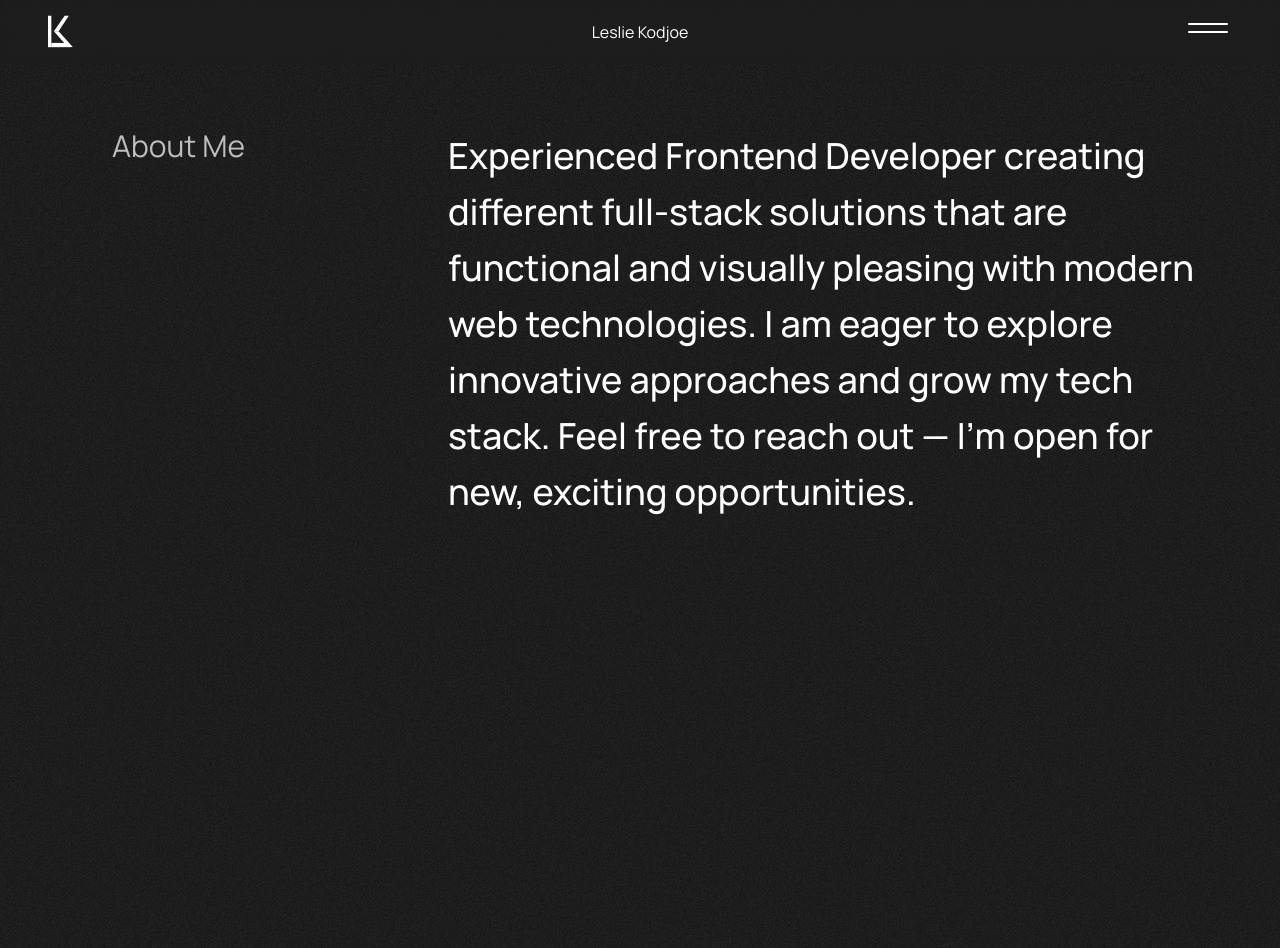
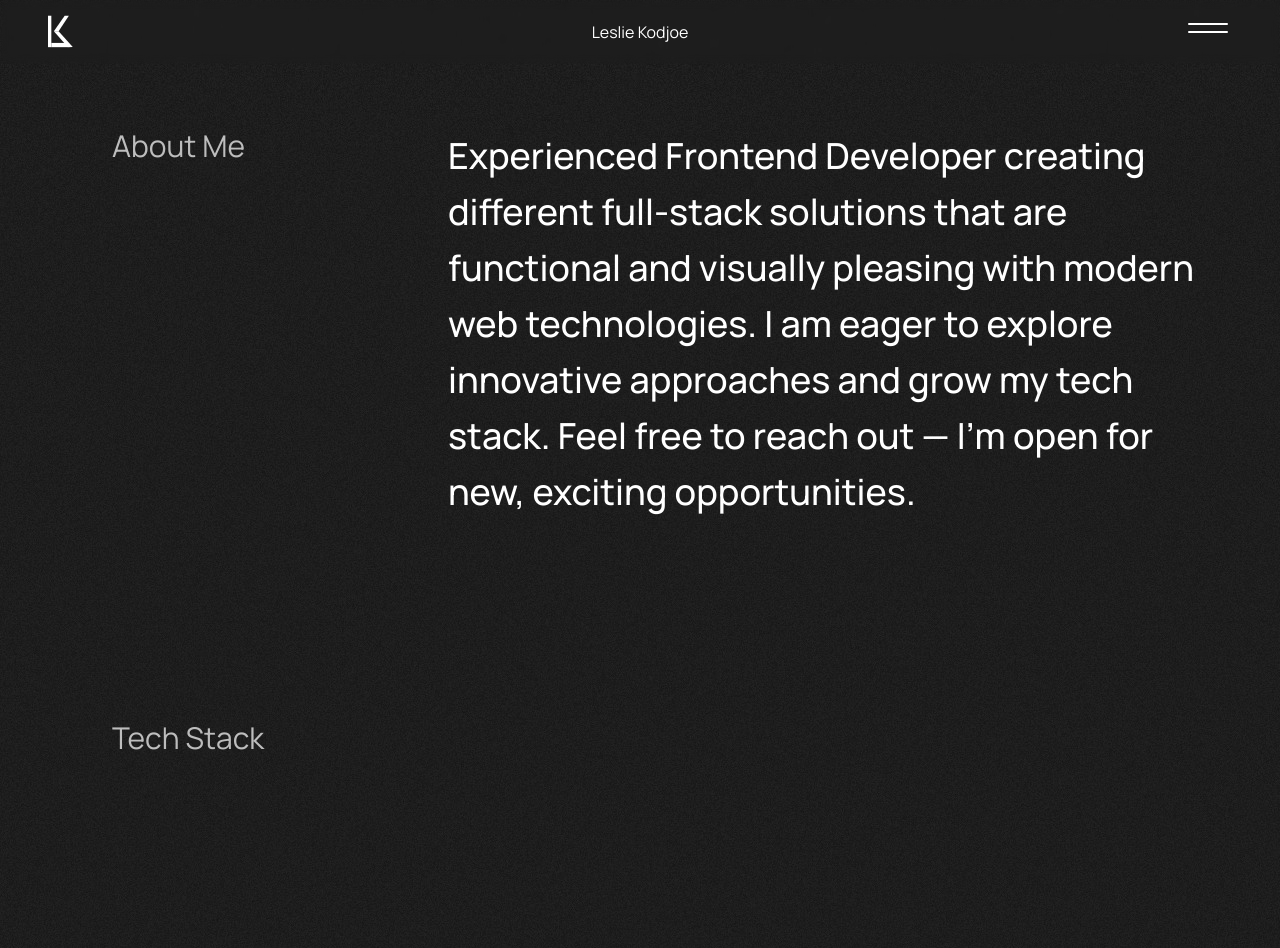
Before and after one commit to lesliekodjoe/lesliekodjoe.github.io, a Next.js app: page /about in a window 1280 px wide. Shown: the top 948 px of the page. Built offline with nearby package versions, Linux system fonts and the light colour scheme.

Commit message:
Create sticky events in about page

```diff
--- a/app/about/page.tsx
+++ b/app/about/page.tsx
@@ -21,6 +21,11 @@ const About = () => {
           opportunities.
         </p>
       </div>
+      <div className="px-12 pt-10 pb-20 w-full md:px-16 md:flex">
+        <h1 className="text-[#BDBDBD] md:w-1/3 md:px-12 md:py-12 md:text-3xl">
+          Tech Stack
+        </h1>
+      </div>
       {/* Connect Section */}
       <Connect />
       {/* Footer */}
```
